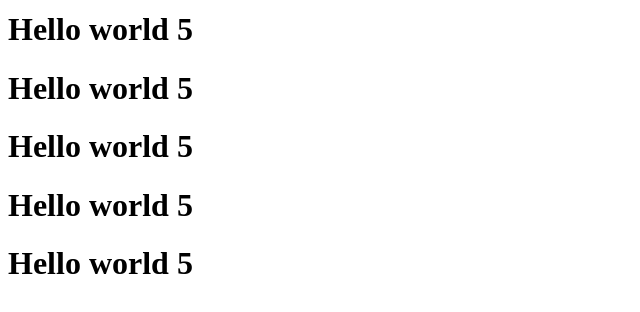
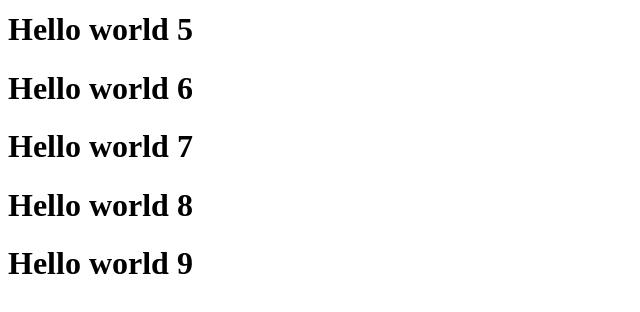
Before and after one commit to nguyenhoang2404/f8-fullstack-k10, a plain HTML site: page Day-1/index.htm in a window 1280 px wide. Shown: the part 244-556 px from the top of the page, 0-640 px from the left. Drawn offline with Linux system fonts and the light colour scheme.

Commit message:
Sua bai tap lan cuoi

```diff
--- a/Day-1/index.htm
+++ b/Day-1/index.htm
@@ -11,9 +11,9 @@
     <h1>Hello world 3</h1>
     <h1>Hello world 4</h1>
     <h1>Hello world 5</h1>
-    <h1>Hello world 5</h1>
-    <h1>Hello world 5</h1>
-    <h1>Hello world 5</h1>
-    <h1>Hello world 5</h1>
+    <h1>Hello world 6</h1>
+    <h1>Hello world 7</h1>
+    <h1>Hello world 8</h1>
+    <h1>Hello world 9</h1>
 </body>
 </html>
```
